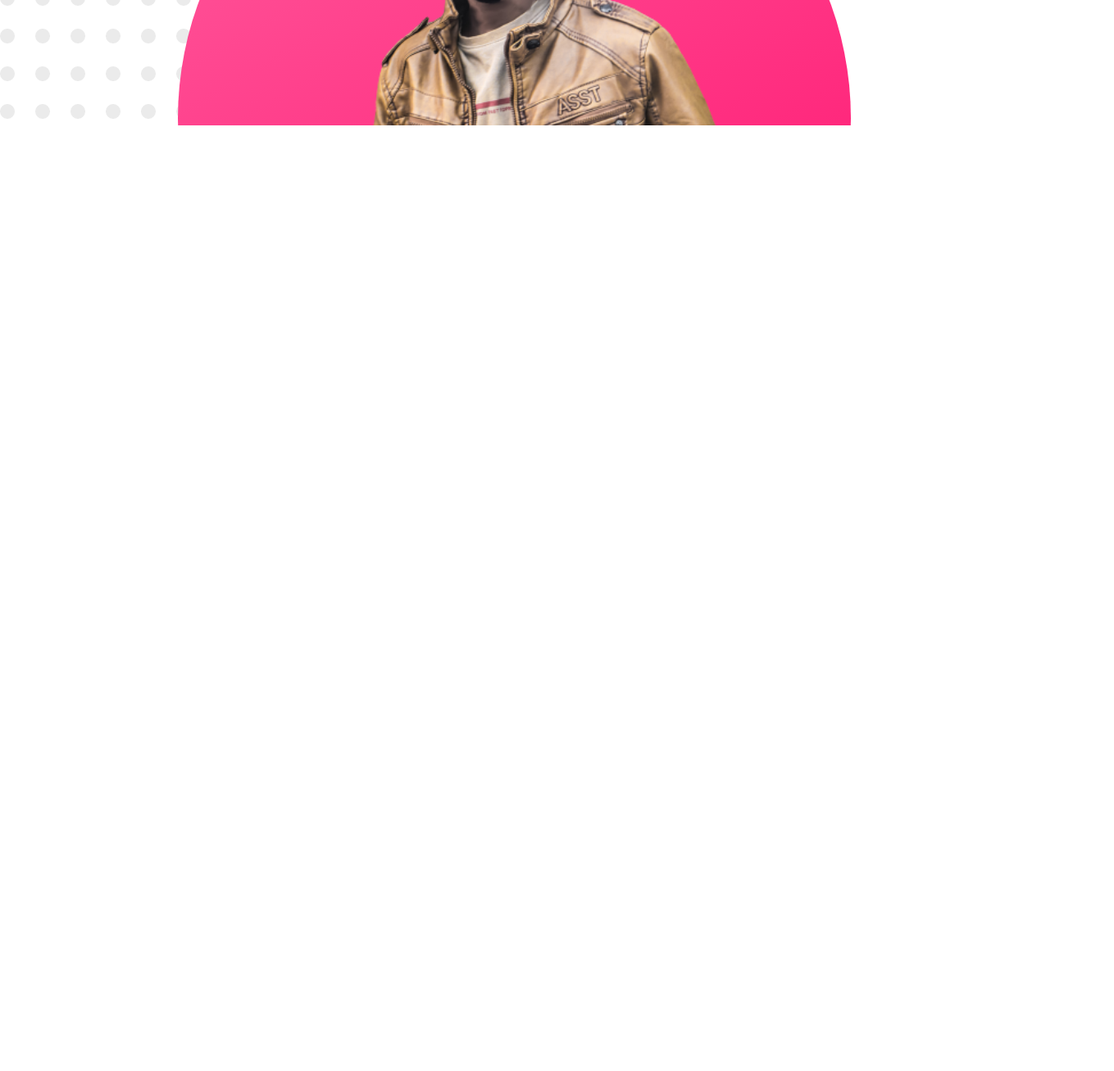
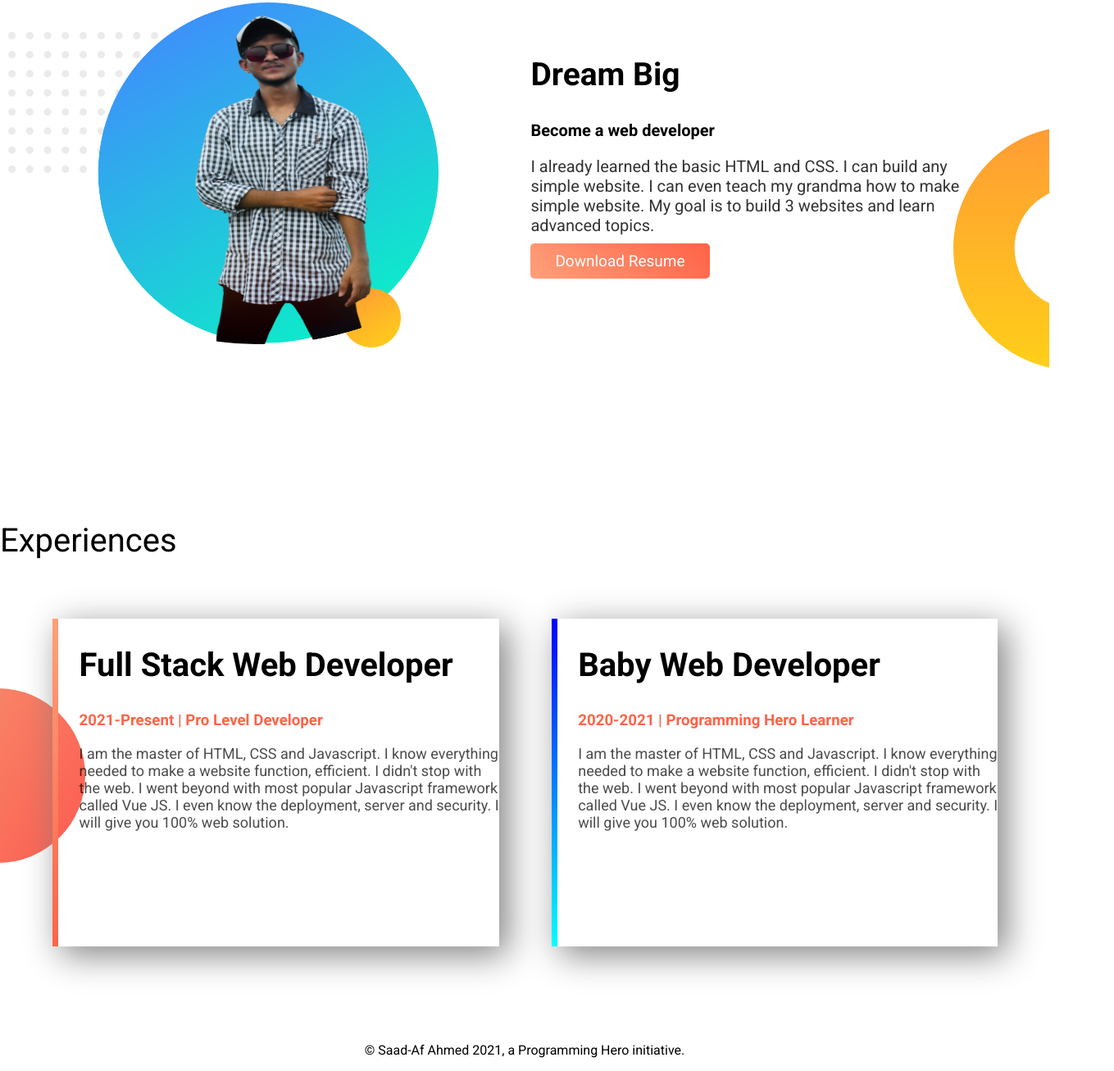
Before and after one commit to saadafahmed45/web-portfolio, a plain HTML site: page index.html in a window 1280 px wide. Shown: the part 647-1954 px from the top of the page at 82% size, 1359 px wide, since content can reach past the window. Before the commit the page ends 800 px from the top, so only its background shows below. Drawn offline with Linux system fonts and the light colour scheme.

Commit message:
all added

```diff
--- a/index.html
+++ b/index.html
@@ -10,7 +10,8 @@
 </head>
 
 <body>
-    <Header>
+    <!-- header section area start -->
+    <Header class="header-area">
         <div class="left-header">
 
 
@@ -24,8 +25,53 @@
             <img src="images/my-pic.png" alt="">
         </div>
     </Header>
+    <!-- header section area end -->
+
+    <!-- secend section area start -->
+    <section class="secend-section">
+        <div class="sec-main">
 
 
+            <div class="sec-img">
+                <img src="images/my-2nd.png" alt="">
+            </div>
+            <div class="sec-right">
+                <h1>Dream Big</h1>
+                <h3>Become a web developer</h3>
+                <p>I already learned the basic HTML and CSS. I can build any simple website. I can even teach my grandma how to make simple website. My goal is to build 3 websites and learn advanced topics.</p>
+                <a href="#">Download Resume</a>
+            </div>
+        </div>
+    </section>
+
+    <!-- secend section area end -->
+
+
+    <section class="footer">
+        <h1 class="head-ex">Experiences</h1>
+        <div id="full-fast" class="half-width single-exp">
+
+            <h2>Full Stack Web Developer</h2>
+            <h3 class="highlight">2021-Present | Pro Level Developer</h3>
+            <p>I am the master of HTML, CSS and Javascript. I know everything needed to make a website function, efficient. I didn't stop with the web. I went beyond with most popular Javascript framework called Vue JS. I even know the deployment, server
+                and security. I will give you 100% web solution.</p>
+        </div>
+
+
+        <div id="full-sec" class="half-width single-exp">
+
+            <h2>Baby Web Developer</h2>
+            <h3 class="highlight">2020-2021 | Programming Hero Learner</h3>
+            <p>I am the master of HTML, CSS and Javascript. I know everything needed to make a website function, efficient. I didn't stop with the web. I went beyond with most popular Javascript framework called Vue JS. I even know the deployment, server
+                and security. I will give you 100% web solution.</p>
+        </div>
+
+    </section>
+
+    <footer>
+        <p> © Saad-Af Ahmed 2021, a Programming Hero initiative.</p>
+
+    </footer>
 </body>
 
 </html>
--- a/style.css
+++ b/style.css
@@ -5,27 +5,19 @@ body {
 }
 
 Header {
-    background-image: url(images/top-banner.png);
-    background-position: center;
-    background-size: cover;
-    height: 100vh;
-    overflow: hidden;
+    height: 500px;
+    padding-bottom: 150px;
 }
 
-.left-header {
-    width: 40%;
-    margin-left: 50px;
+.header-area {
+    background-image: url(images/top-banner.png);
+    background-repeat: no-repeat;
+    overflow: hidden;
 }
 
 .left-header h3 {
     font-size: 20px;
     font-weight: 500;
-    color: #000;
-}
-
-.left-header p {
-    width: 85%;
-    font-weight: 400;
     color: #000;
 }
 
@@ -39,6 +31,175 @@ Header {
     color: tomato;
 }
 
+.left-header {
+    width: 43%;
+    margin-top: 20px;
+    margin-left: 8%;
+    float: left;
+}
+
+.left-header p {
+    font-size: 20px;
+    font-weight: 400;
+    opacity: .7;
+}
+
+.left-header a {
+    color: #fff;
+    background: tomato;
+    padding: 8px 40px;
+    text-decoration: none;
+    font-weight: 500;
+    font-size: 21px;
+    margin-top: 20px;
+    border-radius: 6px;
+}
+
+.left-header a:hover {
+    background: linear-gradient(45deg, rgb(86, 7, 214), rgb(72, 255, 35));
+    transition: .3s;
+    -webkit-transition: .3s;
+    -moz-transition: .3s;
+    -ms-transition: .3s;
+    -o-transition: .3s;
+}
+
 .right-image {
+    float: right;
+    width: 43%;
+    margin-right: 75px;
+    margin-top: 41px;
+}
+
+.right-image img {
+    width: 100%;
+}
+
+
+/* heADER END */
+
+.secend-section {
+    background-image: url(images/dream-bg.png);
+    background-repeat: no-repeat;
+    background-position: right;
+    height: 500px;
+    padding-bottom: 100px;
+}
+
+.sec-img {
+    width: 41%;
+    float: left;
+    margin-left: 10px;
+}
+
+.sec-img img {
+    width: 100%;
+}
+
+.sec-right {
+    width: 53%;
+    margin-left: 48%;
+    padding: 33px;
+}
+
+.sec-right h1 {
+    font-size: 39px;
+    /* margin-top: 20%; */
+}
+
+.sec-right h3 {
+    font-size: 20px;
+}
+
+.sec-right p {
+    font-weight: 400;
+    opacity: .8;
+    font-size: 20px;
+    width: 84%;
+}
+
+.sec-right a {
+    color: #fff;
+    background: linear-gradient(45deg, lightsalmon, tomato);
+    text-decoration: none;
+    padding: 10px 30px;
+    font-size: 19px;
+    border-radius: 5px;
+    transition: .3s;
+    -webkit-transition: .3s;
+    -moz-transition: .3s;
+    -ms-transition: .3s;
+    -o-transition: .3s;
+}
+
+.sec-right a:hover {
+    background: linear-gradient(45deg, rgb(86, 7, 214), rgb(72, 255, 35));
+}
+
+
+/* sec section end */
+
+
+/* footer section start */
+
+.footer {
+    background-image: url(images/exp-bg.png);
+    background-repeat: no-repeat;
+    background-position: left;
+    height: 500px;
+    padding-bottom: 120px;
+}
+
+.half-width {
     width: 40%;
+    float: left;
+    margin-left: 5%;
+    margin-top: 3%;
+    padding-left: 2%;
 }
+
+.head-ex {
+    font-size: 40px;
+    font-weight: 400;
+}
+
+h2 {
+    font-size: 40px;
+}
+
+.single-exp {
+    box-shadow: 10px 10px 40px gray;
+    height: 80%;
+    transition: .2s;
+    -webkit-transition: .2s;
+    -moz-transition: .2s;
+    -ms-transition: .2s;
+    -o-transition: .2s;
+}
+
+.single-exp:hover {
+    box-shadow: 10px 10px 40px #000;
+}
+
+#full-fast {
+    border-left: 7px solid;
+    border-image: linear-gradient(180deg, lightsalmon, tomato);
+    border-image-slice: 1;
+}
+
+#full-sec {
+    border-left: 7px solid;
+    border-image: linear-gradient(180deg, blue, cyan);
+    border-image-slice: 1;
+}
+
+.half-width p {
+    font-size: 18px;
+    font-weight: 400;
+    opacity: .7;
+}
+
+footer p {
+    text-align: center;
+    color: gray:
+}
```
Also changed, not shown: images/my-2nd.png (added).
